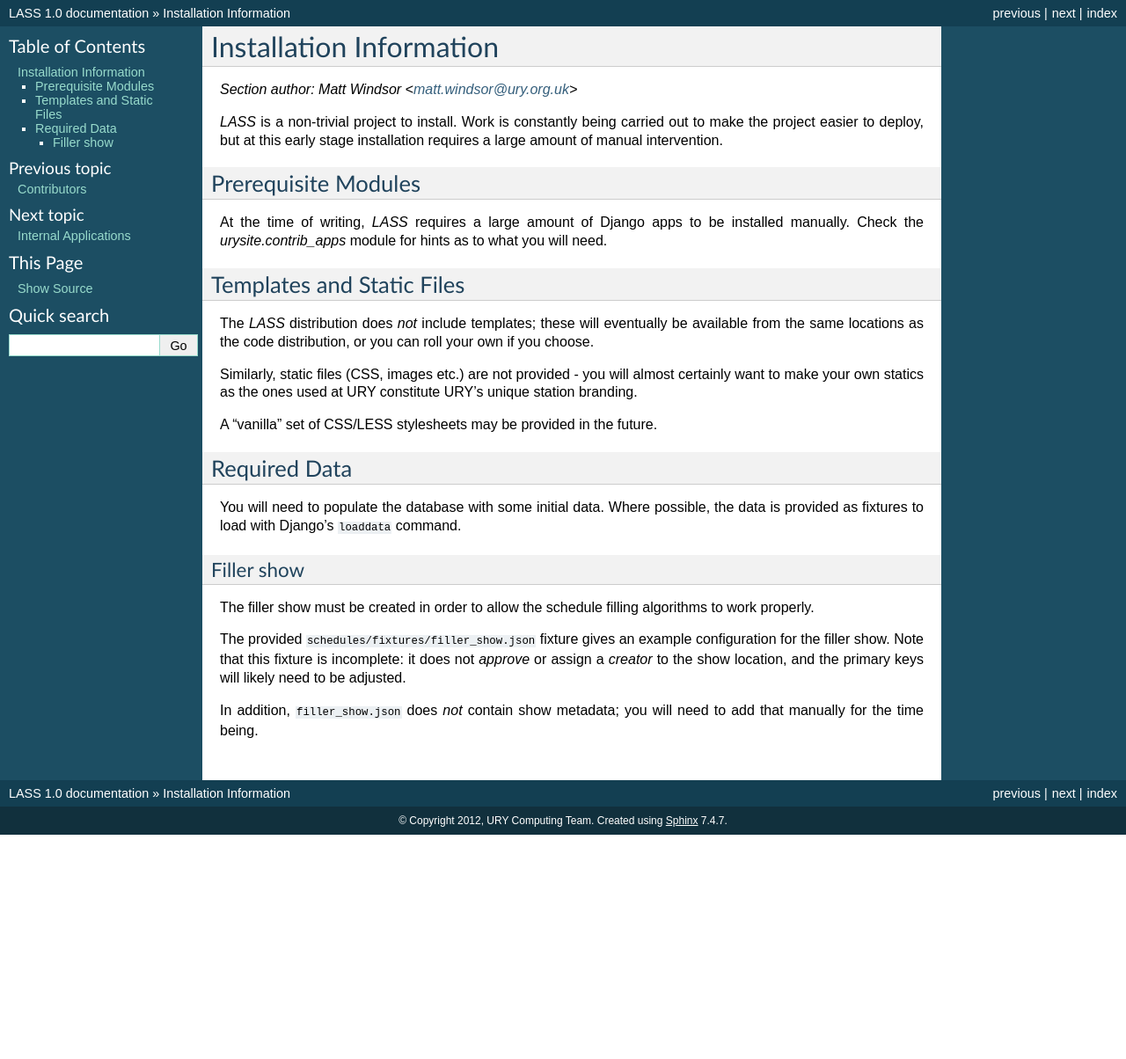
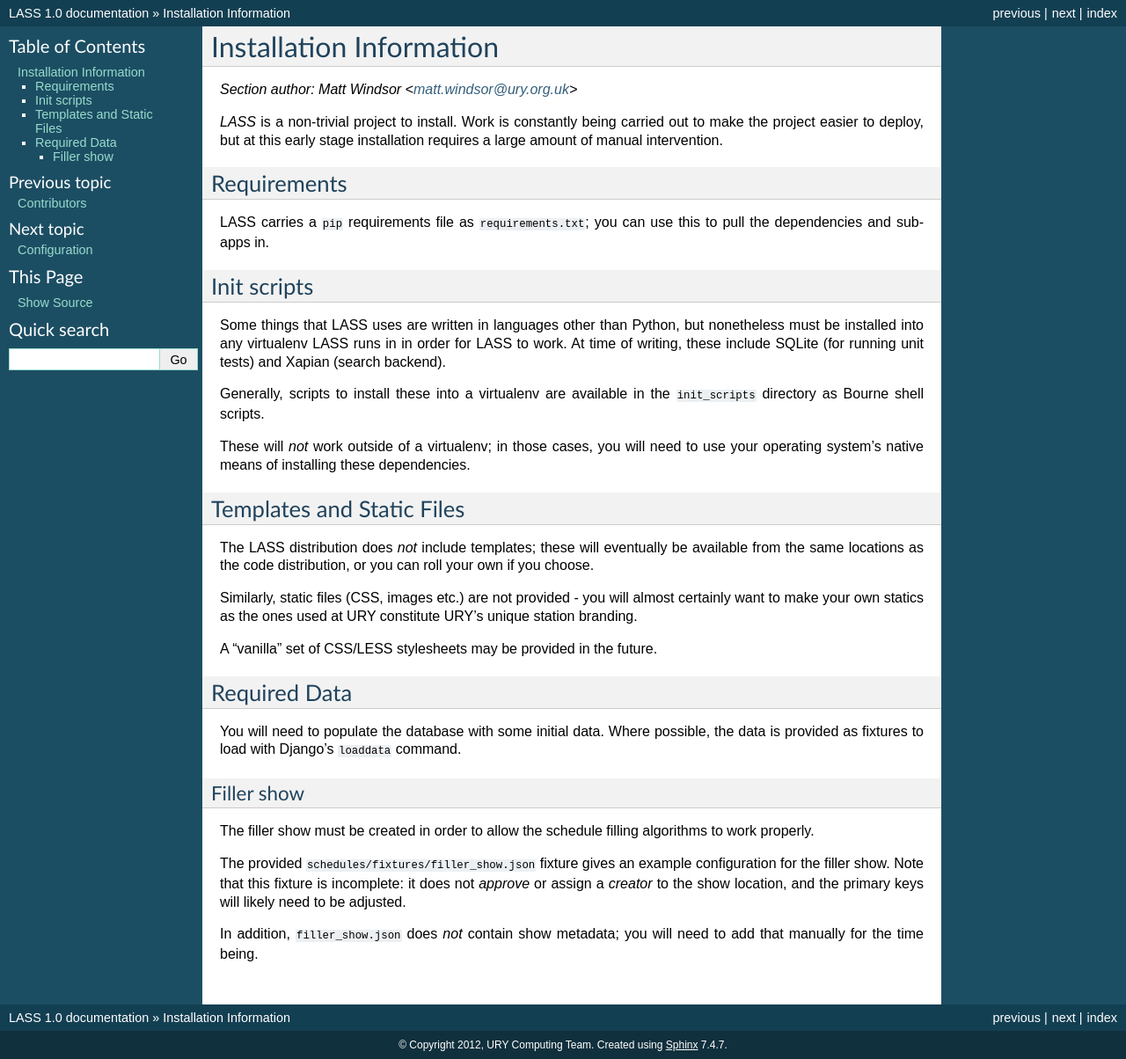
Before and after one commit to CaptainHayashi/lass, a Sphinx documentation site: the page built from doc/installation.rst, in a window 1280 px wide. Shown: the whole page at 88% size. Built offline with Sphinx 7.4.7, drawn with Linux system fonts in a browser that asks for light colours; formulas are drawn with MathJax 3; before the commit the page ends 949 px from its top, so only the background shows below that.

Commit message:
more documentation desu

```diff
--- a/doc/index.rst
+++ b/doc/index.rst
@@ -13,6 +13,8 @@ Contents:
 
     metadoc
     installation
+    configuration
+    structure
     lass_modules
 
 
--- a/doc/installation.rst
+++ b/doc/installation.rst
@@ -6,21 +6,35 @@ Installation Information
 
 .. sectionauthor:: Matt Windsor <matt.windsor@ury.org.uk>
 
-`LASS` is a non-trivial project to install.  Work is constantly being
+*LASS* is a non-trivial project to install.  Work is constantly being
 carried out to make the project easier to deploy, but at this early
 stage installation requires a large amount of manual intervention.
 
-Prerequisite Modules
-====================
+Requirements
+============
 
-At the time of writing, `LASS` requires a large amount of Django apps
-to be installed manually.  Check the `urysite.contrib_apps` module
-for hints as to what you will need.
+LASS carries a ``pip`` requirements file as ``requirements.txt``;
+you can use this to pull the dependencies and sub-apps in.
+
+Init scripts
+============
+
+Some things that LASS uses are written in languages other than Python,
+but nonetheless must be installed into any virtualenv LASS runs in in
+order for LASS to work.  At time of writing, these include SQLite (for
+running unit tests) and Xapian (search backend).
+
+Generally, scripts to install these into a virtualenv are available in
+the ``init_scripts`` directory as Bourne shell scripts.
+
+These will *not* work outside of a virtualenv; in those cases, you
+will need to use your operating system's native means of installing
+these dependencies.
 
 Templates and Static Files
 ==========================
 
-The `LASS` distribution does *not* include templates; these will
+The LASS distribution does *not* include templates; these will
 eventually be available from the same locations as the code
 distribution, or you can roll your own if you choose.
 
@@ -37,7 +51,6 @@ You will need to populate the database with some initial data. Where
 possible, the data is provided as fixtures to load with Django's
 ``loaddata`` command.
 
-
 Filler show
 -----------
 
--- a/doc/introduction.rst
+++ b/doc/introduction.rst
@@ -45,6 +45,11 @@ documentation written by humans.
 The aim is to serve as one centralised location for all information
 about LASS and how to use, extend and improve it.
 
+This document covers the integrated LASS project only; for the
+individual app documentation see the
+`URY project page <http://rtfd.org/profiles/UniversityRadioYork/>`_ on
+ReadTheDocs.
+
 Is this the only documentation?
 ===============================
 
```
Also changed, not shown: doc/configuration.rst (added, +63 -0 lines), doc/structure.rst (added, +96 -0 lines).
